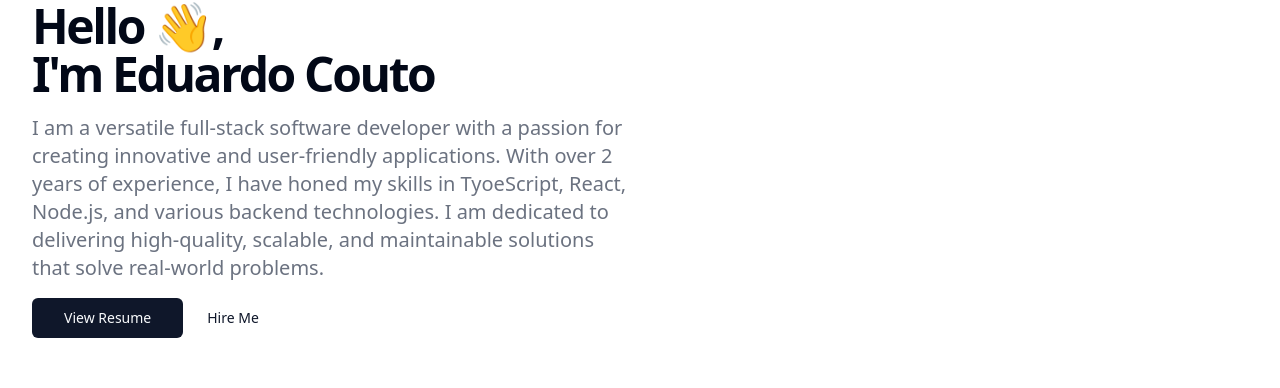
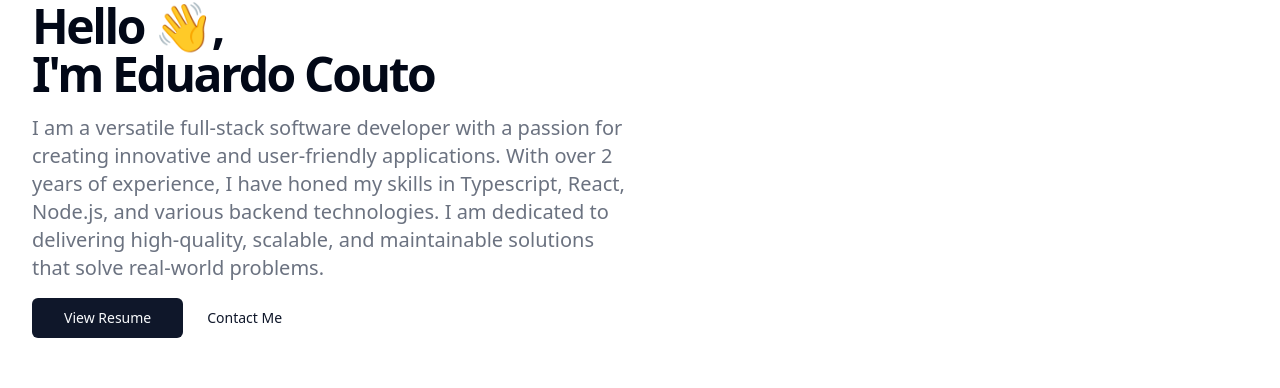
Before and after one commit to Eduardoooxd/portfolio, a Next.js app: page / in a window 1280 px wide. Shown: the part 268-656 px from the top of the page. Built offline with nearby package versions, Linux system fonts and the light colour scheme.

Commit message:
fix: fixing typo on hero component

```diff
--- a/src/components/features/landingPage/hero.tsx
+++ b/src/components/features/landingPage/hero.tsx
@@ -12,7 +12,7 @@ export default function LandingPageHero() {
           <p className="max-w-[600px] text-gray-500 text-base lg:text-xl dark:text-gray-400">
             I am a versatile full-stack software developer with a passion for
             creating innovative and user-friendly applications. With over 2
-            years of experience, I have honed my skills in TyoeScript, React,
+            years of experience, I have honed my skills in Typescript, React,
             Node.js, and various backend technologies. I am dedicated to
             delivering high-quality, scalable, and maintainable solutions that
             solve real-world problems.
@@ -27,7 +27,7 @@ export default function LandingPageHero() {
 
           <Button asChild variant="link">
             <Link className="" href="#">
-              Hire Me
+              Contact Me
             </Link>
           </Button>
         </div>
```
